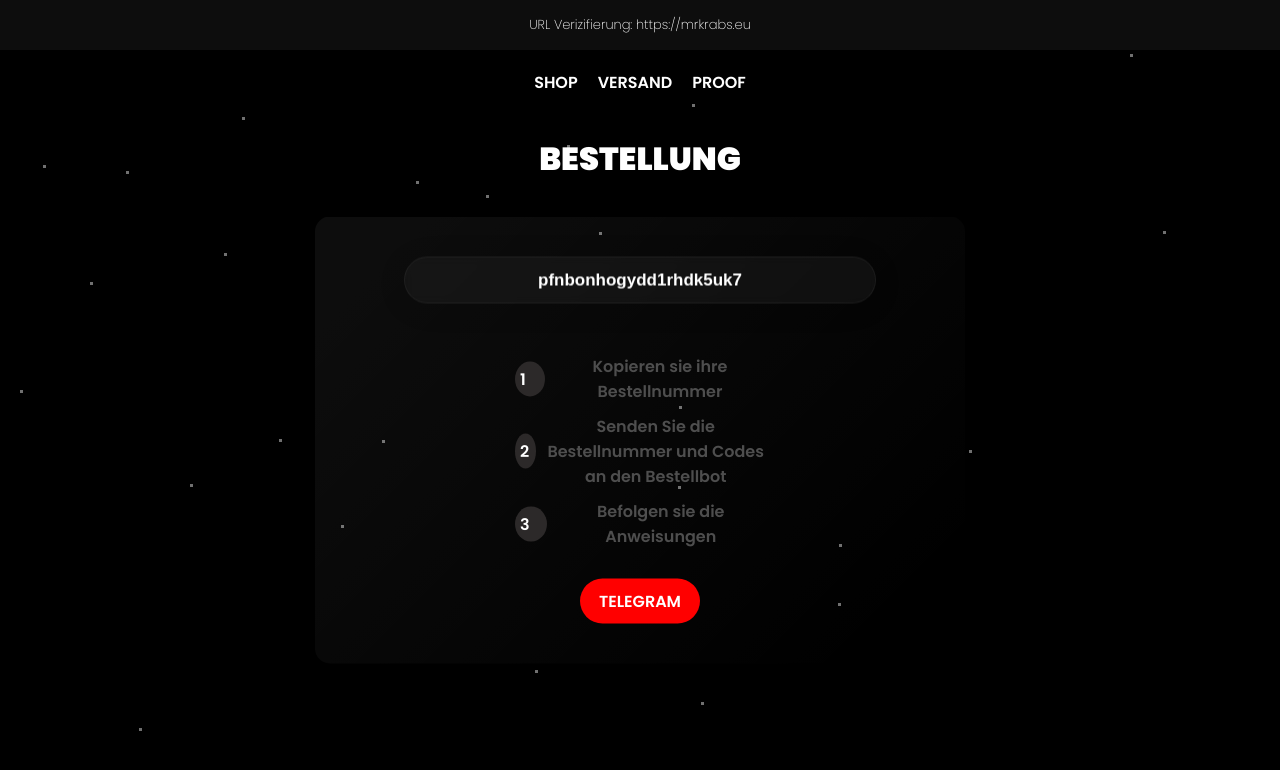
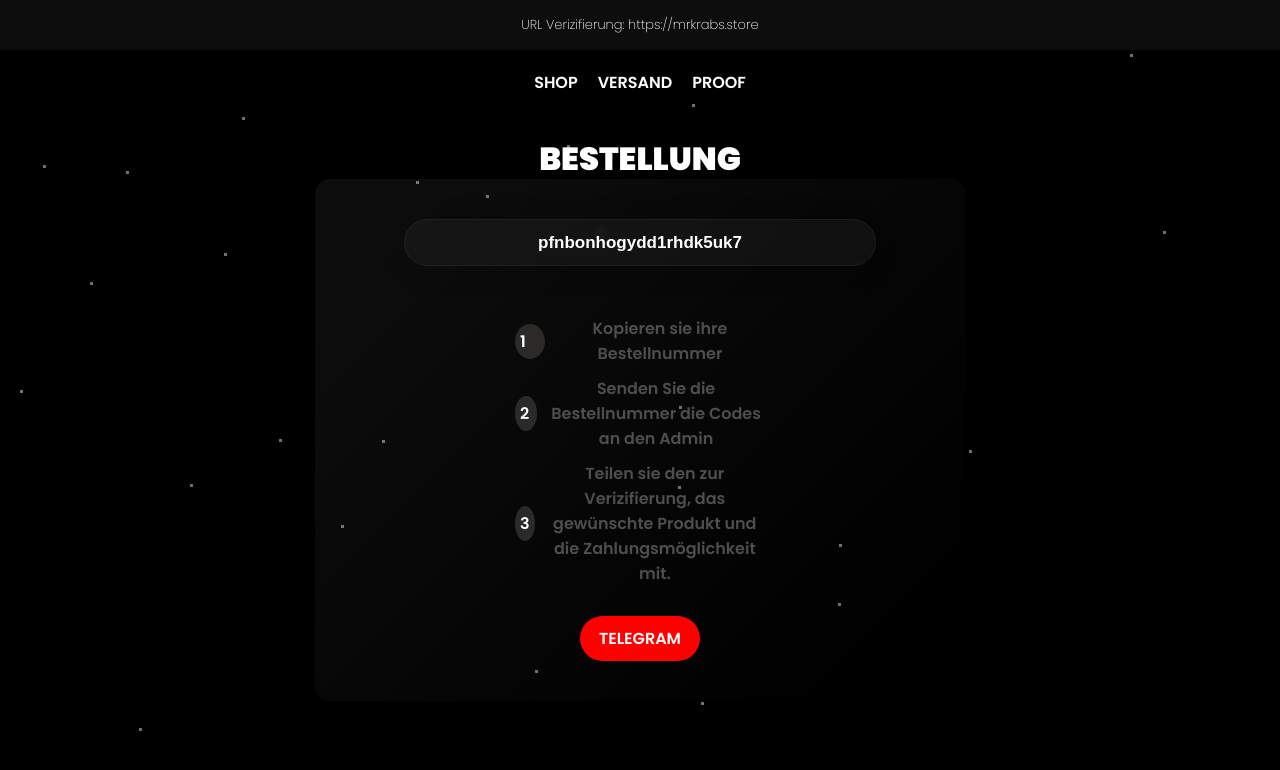
Before and after one commit to sntzza/pshshh, a plain HTML site: page order.html in a window 1280 px wide. Drawn offline with Linux system fonts and the light colour scheme.

Commit message:
Update order.html

```diff
--- a/order.html
+++ b/order.html
@@ -38,14 +38,14 @@
     <header>
       <span id="httpsCheck"
         ><ion-icon name="lock-closed"></ion-icon>URL Verizifierung:
-        <span class="httpsTag">https://mrkrabs.eu</span></span
+        <span class="httpsTag">https://mrkrabs.store</span></span
       >
       <nav>
         <ul>
           <li><a href="index-2.html">SHOP</a></li>
           <li><a href="shipping.html">VERSAND</a></li>
           <li>
-            <a href="https://t.me/mrkrabsservice2021" target="_blank">PROOF</a>
+            <a href="https://t.me/MrKrabsServices" target="_blank">PROOF</a>
           </li>
         </ul>
       </nav>
@@ -70,13 +70,13 @@
             Bestellnummer</span
           >
           <span class="step"
-            ><span class="stepnumber">2</span>Senden Sie die Bestellnummer und Codes an den Bestellbot</span
+            ><span class="stepnumber">2</span>Senden Sie die Bestellnummer die Codes an den Admin</span
           >
           <span class="step"
-            ><span class="stepnumber">3</span>Befolgen sie die Anweisungen</span
+            ><span class="stepnumber">3</span>Teilen sie den zur Verizifierung, das gewünschte Produkt und die Zahlungsmöglichkeit mit.</span
           >
         </div>
-        <a href="https://t.me/MrKrabsBestellnummer_bot">Telegram</a>
+        <a href="https://t.me/MrKrabsServices">Telegram</a>
       </div>
       <!-- <span id="order-text">Kindly send this order number to <mark><a href="#">@#</a></mark> on Telegram</span> -->
     </div>
```
